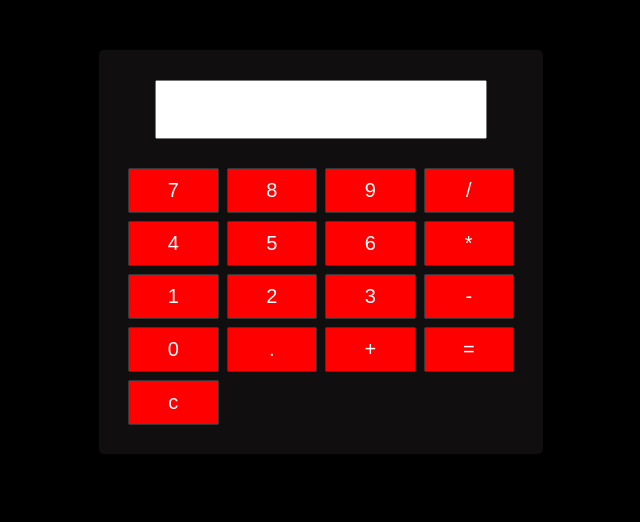
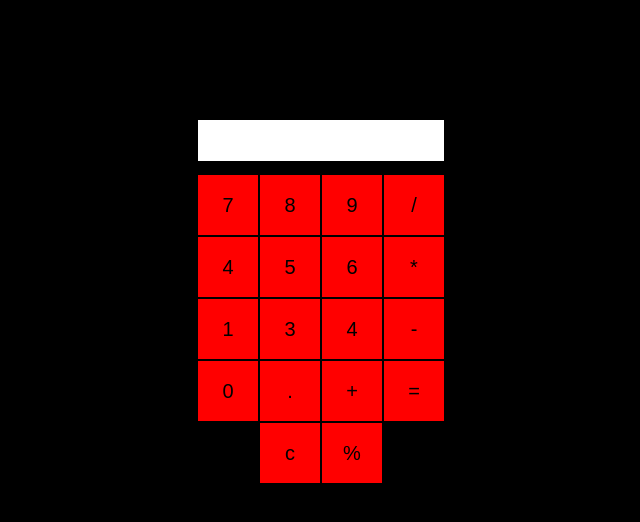
Before and after one commit to waleedfaruok/Temblate-calc, a plain HTML site: page index.html in a window 1280 px wide. Shown: the whole page, without its empty margins (319-959 px from the left). Drawn offline with Linux system fonts and the light colour scheme.

Commit message:
updeated calc

```diff
--- a/css/style5.css
+++ b/css/style5.css
@@ -1,43 +1,54 @@
 *{
     padding: 0;
     margin: 0;
+    --webkit-box-sizing:border-box;
+    --moz-box-sizing:border-box;
+    font-family: Arial, Helvetica, sans-serif;
 }
 body{
     background-color: black;
 }
+
 .contianer{
-    width: 30%;
-    background-color: rgba(24, 22, 22, 0.678);
-    margin: 50px auto;
-    padding: 30px;
-    border-radius: 5px;
+    width: 60%;
+    margin: 100px auto;
+    padding: 20px 0;
 }
-.iput .myinput{
-    width: 80%;
+@media(max-width:567px){
+    .contianer{
+        width: 100%;
+    }
+}
+table{
+    margin: 10px auto;
+}
+@media(max-width:567px){
+    table{
+        margin: 5px auto;
+    }
+}
+.myinput{
+    display: block;
     margin: auto;
-    display: block;
+    padding: 13px;
+    width: 220px;
     outline: none;
-    padding: 20px 10px;
+    border: none;
 }
-.grid{
-    margin-top: 30px;
-    display: grid;
-    grid-template-columns: repeat(auto-fill,minmax(80px,1fr));
-    gap: 10px;
-}
-.grid input{
-    display: block;
-    font-size: 20px;
+
+.btn,.equl,.clear{
     background:none;
     border: none;
-    color: white;
-    box-shadow: 0 0 1px white;
+    color: black;
     background-color: red;
-    padding: 10px 0;
+    width: 60px;
+    height: 60px;
+    font-size: 20px;
     cursor: pointer;
     transition: .2s ease-in-out;
 }
-.grid input:hover{
-opacity: .7;
-background-color:black;
+.btn:hover,.equl:hover,.clear:hover{
+    opacity: 0.6;
+    background-color: black;
+    color: white;
 }
--- a/index.html
+++ b/index.html
@@ -9,29 +9,39 @@
 </head>
 <body>
     <div class="contianer">
-     <div class="iput">
-         <input type="text" class="myinput">
-     </div>
-     <div class="grid">
-         <input type="button" value="7" class="btn">
-         <input type="button" value="8" class="btn">
-         <input type="button" value="9" class="btn">
-         <input type="button" value="/" class="btn">
-         <input type="button" value="4" class="btn">
-         <input type="button" value="5" class="btn">
-         <input type="button" value="6" class="btn">
-         <input type="button" value="*" class="btn">
-         <input type="button" value="1" class="btn">
-         <input type="button" value="2" class="btn">
-         <input type="button" value="3" class="btn">
-         <input type="button" value="-" class="btn">
-         <input type="button" value="0" class="btn">
-         <input type="button" value="." class="btn">
-         <input type="button" value="+" class="btn">
-         <input type="button" value="=" class="equl">
-         <input type="button" value="c" class="clear">
-
-     </div>
+        <table>
+            <tr>
+                <input type="text" class="myinput">
+            </tr>
+            <tr>
+                <td> <input type="button" value="7" class="btn"></td>
+                <td> <input type="button" value="8" class="btn"></td>
+                <td> <input type="button" value="9" class="btn"></td>
+                <td> <input type="button" value="/" class="btn"></td>
+            </tr>
+            <tr>
+                <td> <input type="button" value="4" class="btn"></td>
+                <td> <input type="button" value="5" class="btn"></td>
+                <td> <input type="button" value="6" class="btn"></td>
+                <td> <input type="button" value="*" class="btn"></td>
+            </tr>
+            <tr>
+                <td> <input type="button" value="1" class="btn"></td>
+                <td> <input type="button" value="3" class="btn"></td>
+                <td> <input type="button" value="4" class="btn"></td>
+                <td> <input type="button" value="-" class="btn"></td>
+            </tr>
+            <tr>
+                <td> <input type="button" value="0" class="btn"></td>
+                <td> <input type="button" value="." class="btn"></td>
+                <td> <input type="button" value="+" class="btn"></td>
+                <td> <input type="button" value="=" class="equl"></td>
+            </tr>
+            <th>
+                 <td><input type="button" value="c" class="clear"></td>
+                 <td><input type="button" value="%" class="btn"></td>
+            </th>
+        </table>
     </div>
     <script src="js/nai.js"></script>
 </body>
```
